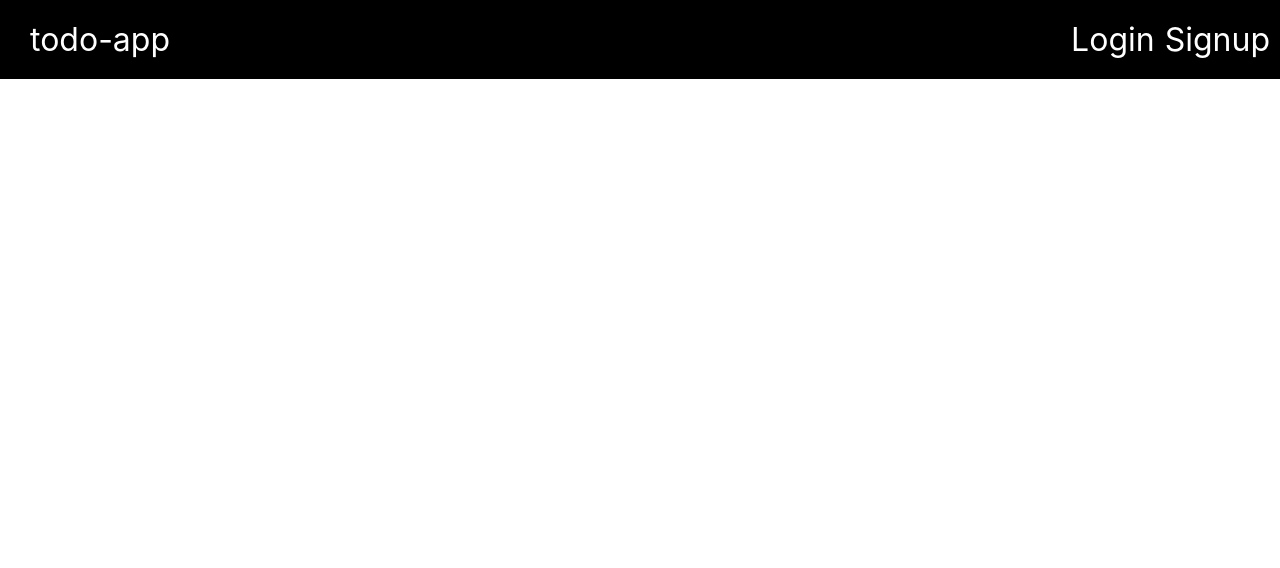
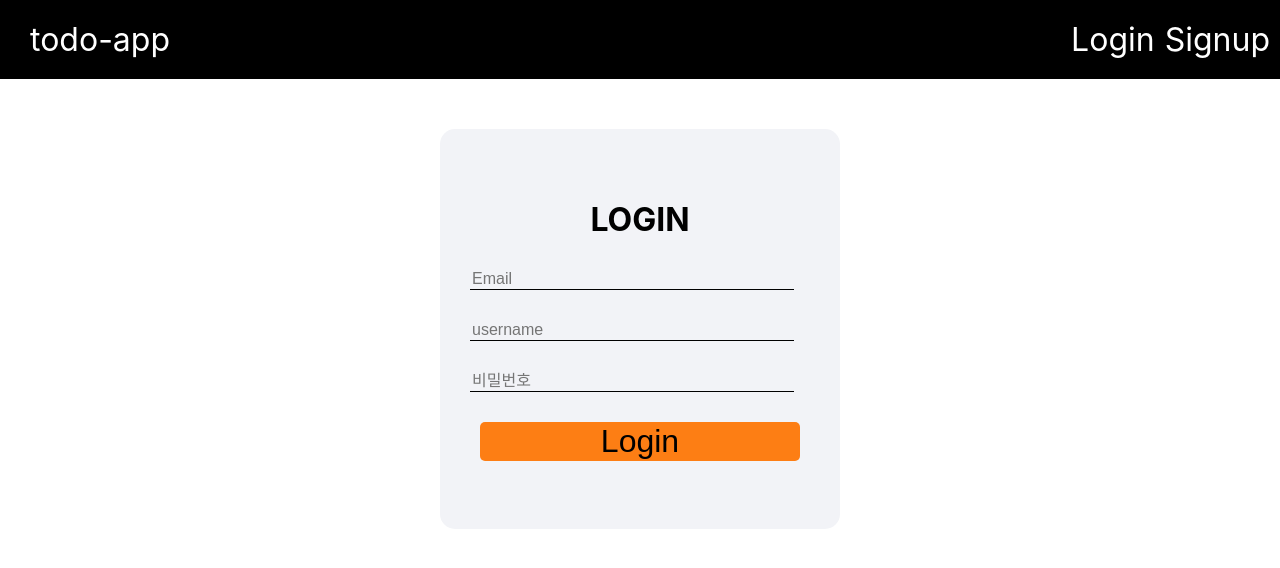
Before and after one commit to smilejakdu/todo-app-react, a React (Create React App) app: page /signup in a window 1280 px wide. Shown: the top 568 px of the page. Built offline with nearby package versions, Linux system fonts and the light colour scheme.

Commit message:
login_token

```diff
--- /dev/null
+++ b/src/component/Modal/Modal.js
@@ -0,0 +1,24 @@
+import React from "react";
+import { ModalBody, ModalOverlay, ModalButtonWrap } from "./Modal.style";
+
+const Modal = ({ isOpen, close, text }) => {
+  return (
+    <>
+      {isOpen ? (
+        <div>
+          <ModalOverlay onClick={close} />
+          <ModalBody>
+            <p className="title">Kai Pharm</p>
+            <div className="content">
+              <p>{text}</p>
+            </div>
+            <ModalButtonWrap>
+              <button onClick={close}>확인</button>
+            </ModalButtonWrap>
+          </ModalBody>
+        </div>
+      ) : null}
+    </>
+  );
+};
+export default Modal;
--- /dev/null
+++ b/src/component/Modal/Modal.style.js
@@ -0,0 +1,71 @@
+import styled from "styled-components";
+import palette from "../../util/styles/palette";
+
+const ModalOverlay = styled.div`
+  position: fixed;
+  z-index: 2;
+  top: 0;
+  bottom: 0;
+  left: 0;
+  right: 0;
+  background: rgba(0, 0, 0, 0.16);
+`;
+const ModalBody = styled.div`
+  position: fixed;
+  z-index: 3;
+  margin: 5rem auto;
+  left: 0;
+  right: 0;
+  width: 320px;
+  background: white;
+  box-shadow: 0px 3px 6px rgba(0, 0, 0, 0.16);
+  & > * {
+    &:first-child {
+      margin-top: 16px;
+    }
+    margin-left: 16px;
+    margin-right: 16px;
+  }
+
+  p.title {
+    font-size: 16pt;
+    font-weight: bold;
+    color: #333;
+  }
+
+  .content {
+    border-top: 1px solid #bebebe;
+    margin-top: 16px;
+
+    p {
+      padding: 8px;
+      font-size: 12pt;
+      color: #999;
+    }
+  }
+`;
+
+const ModalButtonWrap = styled.div`
+  margin: 0;
+  margin-top: 8px;
+
+  button {
+    width: 100%;
+    padding: 12px 0;
+    background-color: ${palette.orange[7]};
+    font-size: 13pt;
+    color: white;
+    border: 0;
+    cursor: pointer;
+
+    &:hover {
+      background: ${palette.orange[4]};
+    }
+
+    &:active {
+      background: coral;
+    }
+  }
+`;
+
+export { ModalButtonWrap, ModalBody, ModalOverlay };
--- a/src/pages/Login/Login.js
+++ b/src/pages/Login/Login.js
@@ -1,10 +1,96 @@
 import React, { useState, useEffect } from "react";
 import Header from "../../component/Header/Header";
+import Modal from "../../component/Modal/Modal";
+import request from "../../util/request";
+import { Container, InputForm, Input, Button } from "./Login.styled";
 
-const Login = () => {
+const Login = (props) => {
+  const [modalShow, setModalShow] = useState(false);
+  const [email, setEmail] = useState("");
+  const [password, setPassword] = useState("");
+
+  const ModalShowOpen = () => {
+    setModalShow(true);
+  };
+
+  const ModalShowClose = () => {
+    setModalShow(false);
+  };
+
+  const handleKeyPress = (e) => {
+    if (e.key === "Enter") {
+      handleClick();
+    }
+  };
+
+  const handleClick = () => {
+    request
+      .post("/user/signin", {
+        email: email,
+        password: password,
+      })
+      .then((res) => {
+        setEmail(email);
+        setPassword(password);
+
+        if (res.data || res) {
+          let {
+            data: { access },
+          } = res;
+          console.log(access);
+          localStorage.setItem("jakdu", access);
+        }
+        props.history.push("/");
+      })
+      .catch((err) => {
+        console.log(err);
+        alert("에러");
+      });
+  };
+
   return (
     <div>
       <Header />
+      <div style={{ textAlign: "center" }}></div>
+      {modalShow && (
+        <Modal
+          isOpen={ModalShowOpen}
+          close={ModalShowClose}
+          text={"아이디와 비밀번호를 확인하세요"}
+        ></Modal>
+      )}
+      <Container>
+        <InputForm>
+          <h1>LOGIN</h1>
+          {/* <form onSubmit={handleSubmit}> */}
+          <div className="form-group">
+            <Input
+              type="text"
+              placeholder="Email"
+              name="email"
+              value={email}
+              onChange={(e) => setEmail(e.target.value)}
+              onKeyPress={handleKeyPress}
+              required
+            />
+          </div>
+          <div className="form-group">
+            <Input
+              type="password"
+              placeholder="비밀번호"
+              name="password"
+              value={password}
+              onChange={(e) => setPassword(e.target.value)}
+              onKeyPress={handleKeyPress}
+              required
+            />
+          </div>
+          <Button type="button" onClick={handleClick}>
+            Login
+          </Button>
+          {/* </form> */}
+        </InputForm>
+      </Container>
     </div>
   );
 };
--- a/src/pages/Login/Login.styled.js
+++ b/src/pages/Login/Login.styled.js
@@ -1,2 +1,62 @@
 import styled from "styled-components";
 import palette from "../../util/styles/palette";
+
+const Container = styled.div`
+  height: 500px;
+  display: flex;
+  justify-content: center;
+  align-items: center;
+`;
+const InputForm = styled.div`
+  padding-top: 60px;
+  margin: 0 auto;
+  align-items: center;
+  height: 350px;
+  width: 400px;
+  border-radius: 15px;
+  background: #f2f3f7;
+  position: relative;
+
+  h1 {
+    display: flex;
+    text-align: center;
+    justify-content: center;
+  }
+`;
+
+const Button = styled.button`
+  border: none;
+  outline: none;
+  background: ${palette.orange[6]};
+  font-size: 2rem;
+  display: flex;
+  margin: 0 auto;
+  align-items: center;
+  justify-content: center;
+  width: 80%;
+  border-radius: 5px;
+
+  &:hover {
+    cursor: pointer;
+    background: ${palette.orange[2]};
+    color: coral;
+  }
+`;
+
+const Input = styled.input`
+  font-size: 1rem;
+  display: flex;
+  border: none;
+  outline: none;
+  border-bottom: 1px solid black;
+  background: #f2f3f7;
+  width: 80%;
+  margin: 30px;
+
+  &:hover {
+    cursor: pointer;
+    border-bottom: 1px solid coral;
+  }
+`;
+
+export { Container, InputForm, Button, Input };
--- a/src/pages/Signup/Signup.js
+++ b/src/pages/Signup/Signup.js
@@ -1,10 +1,102 @@
 import React, { useState, useEffect } from "react";
 import Header from "../../component/Header/Header";
+import { Container, InputForm, Input, Button } from "./Signup.styled";
+import Modal from "../../component/Modal/Modal";
+import request from "../../util/request";
 
-const Signup = () => {
+const Signup = (props) => {
+  const [modalShow, setModalShow] = useState(false);
+  const [email, setEmail] = useState("");
+  const [username, setUsername] = useState("");
+  const [password, setPassword] = useState("");
+
+  const ModalShowOpen = () => {
+    setModalShow(true);
+  };
+
+  const ModalShowClose = () => {
+    setModalShow(false);
+  };
+
+  const handleKeyPress = (e) => {
+    if (e.key === "Enter") {
+      handleClick();
+    }
+  };
+
+  const handleClick = () => {
+    request
+      .post("/user/signup", {
+        username: username,
+        email: email,
+        password: password,
+      })
+      .then((res) => {
+        setEmail(email);
+        setUsername(username);
+        setPassword(password);
+        props.history.push("/login");
+      })
+      .catch((error) => {
+        console.log(error);
+        alert("에러");
+      });
+  };
+
   return (
     <div>
       <Header />
+      <div style={{ textAlign: "center" }}></div>
+      {modalShow && (
+        <Modal
+          isOpen={ModalShowOpen}
+          close={ModalShowClose}
+          text={"아이디와 비밀번호를 확인하세요"}
+        ></Modal>
+      )}
+      <Container>
+        <InputForm>
+          <h1>LOGIN</h1>
+          {/* <form onSubmit={handleSubmit}> */}
+          <div className="form-group">
+            <Input
+              type="text"
+              placeholder="Email"
+              name="email"
+              value={email}
+              onChange={(e) => setEmail(e.target.value)}
+              onKeyPress={handleKeyPress}
+              required
+            />
+          </div>
+          <div className="form-group">
+            <Input
+              type="text"
+              placeholder="username"
+              name="username"
+              value={username}
+              onChange={(e) => setUsername(e.target.value)}
+              onKeyPress={handleKeyPress}
+              required
+            />
+          </div>
+          <div className="form-group">
+            <Input
+              type="password"
+              placeholder="비밀번호"
+              name="password"
+              value={password}
+              onChange={(e) => setPassword(e.target.value)}
+              onKeyPress={handleKeyPress}
+              required
+            />
+          </div>
+          <Button type="button" onClick={handleClick}>
+            Login
+          </Button>
+          {/* </form> */}
+        </InputForm>
+      </Container>
     </div>
   );
 };
--- a/src/pages/Signup/Signup.styled.js
+++ b/src/pages/Signup/Signup.styled.js
@@ -1,2 +1,63 @@
 import styled from "styled-components";
 import palette from "../../util/styles/palette";
+
+const Container = styled.div`
+  height: 500px;
+  display: flex;
+  justify-content: center;
+  align-items: center;
+`;
+
+const InputForm = styled.div`
+  padding-top: 50px;
+  margin: 0 auto;
+  align-items: center;
+  height: 350px;
+  width: 400px;
+  border-radius: 15px;
+  background: #f2f3f7;
+  position: relative;
+
+  h1 {
+    display: flex;
+    text-align: center;
+    justify-content: center;
+  }
+`;
+
+const Button = styled.button`
+  border: none;
+  outline: none;
+  background: ${palette.orange[6]};
+  font-size: 2rem;
+  display: flex;
+  margin: 0 auto;
+  align-items: center;
+  justify-content: center;
+  width: 80%;
+  border-radius: 5px;
+
+  &:hover {
+    cursor: pointer;
+    background: ${palette.orange[2]};
+    color: coral;
+  }
+`;
+
+const Input = styled.input`
+  font-size: 1rem;
+  display: flex;
+  border: none;
+  outline: none;
+  border-bottom: 1px solid black;
+  background: #f2f3f7;
+  width: 80%;
+  margin: 30px;
+
+  &:hover {
+    cursor: pointer;
+    border-bottom: 1px solid coral;
+  }
+`;
+
+export { Container, InputForm, Button, Input };
--- a/src/util/request.js
+++ b/src/util/request.js
@@ -1,7 +1,7 @@
 import axios from "axios";
 
 const request = axios.create({
-  baseURL: "https://localhost:8000/",
+  baseURL: "http://localhost:8000",
 });
 
 export default request;
```
